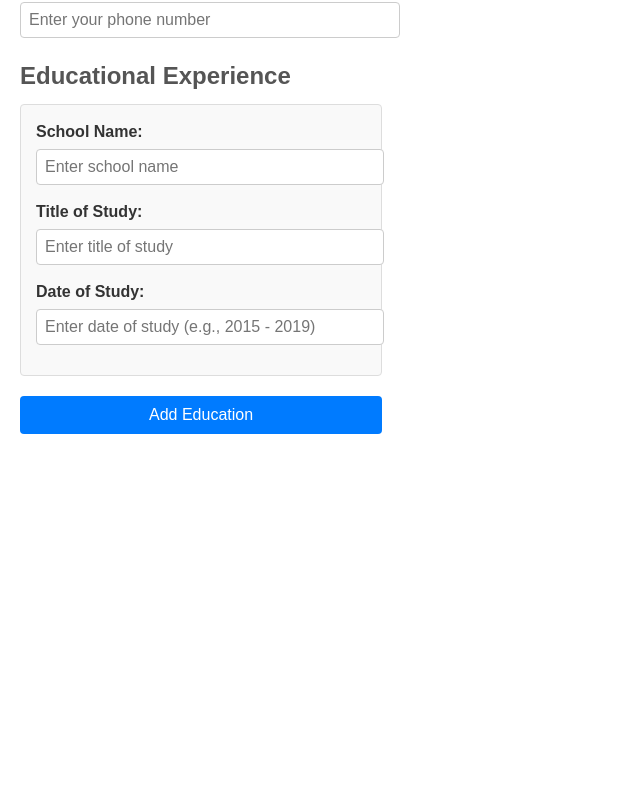
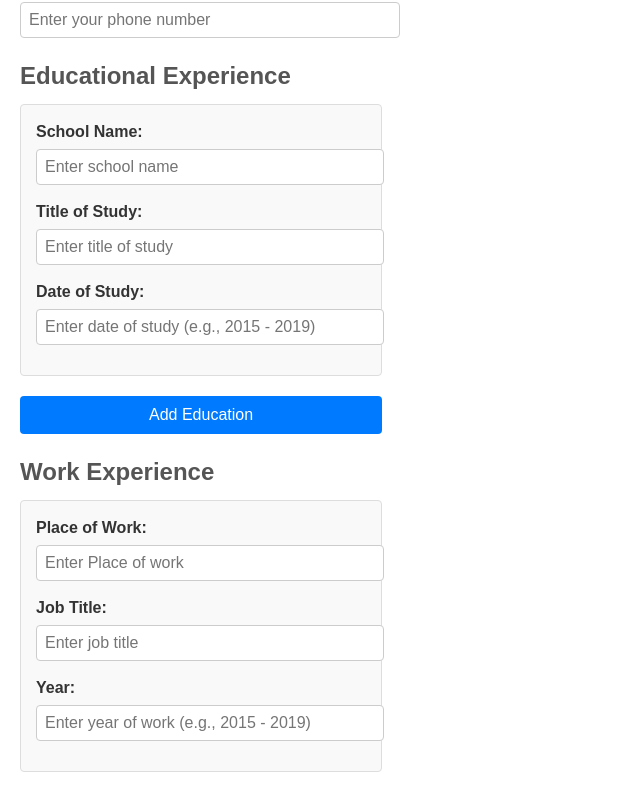
Before and after one commit to thatmehdude/CV-Application, a React (Vite) app: page / in a window 1280 px wide. Shown: the part 378-1188 px from the top of the page, without its empty margins (0-640 px from the left). Before the commit the page ends 852 px from the top, so only its background shows below. Built offline with nearby package versions, Linux system fonts and the light colour scheme.

Commit message:
add work component, update css

```diff
--- a/src/App.css
+++ b/src/App.css
@@ -56,12 +56,14 @@ h1 {
 }
 
 .general-info,
-.education {
+.education,
+.work-experience {
   margin-bottom: 20px;
 }
 
 .general-info h2,
-.education h2 {
+.education h2,
+.work-experience h2 {
   color: #555;
   margin-bottom: 10px;
 }
@@ -91,7 +93,8 @@ h1 {
   box-shadow: 0 0 5px rgba(0, 123, 255, 0.5);
 }
 
-.education-entry {
+.education-entry,
+.workExperience-entry {
   margin-bottom: 20px;
   padding: 15px;
   border: 1px solid #ddd;
--- a/src/App.jsx
+++ b/src/App.jsx
@@ -1,6 +1,7 @@
 import  { useState } from 'react'
 import GeneralInfo from './GeneralInfo';
 import Education from './Education';
+import WorkExperience from './WorkExperience';
 import './App.css'
 
 const App  = () => {
@@ -13,7 +14,13 @@ const App  = () => {
         dateOfSTudy: "",
       },
     ],
-    workExperience: [],
+    workExperience: [
+      {
+        placeOfWork: "",
+        jobTitle: "",
+        year: "",
+      }
+    ],
   });
 
   // Function of update info change
@@ -49,6 +56,17 @@ const App  = () => {
     }));
   };
 
+  // Function to update wwork experience
+  const handleWorkExperienceChange = (index, e) => {
+    const { name, value } = e.target;
+    const newWorkExperience = [...userData.workExperience];
+    newWorkExperience[index] = {...newWorkExperience[index], [name]: value };
+    setUserData((prevData) => ({
+      ...prevData,
+      workExperience: newWorkExperience,
+    }));
+  };
+
   return (
     <div className='app'>
       <h1>CV Application</h1>
@@ -61,6 +79,10 @@ const App  = () => {
         onEducationChange={handleEducationChange}
         onAddEducation={addEducation}
       />
+      <WorkExperience
+        workExperience={userData.workExperience}
+        onWorkExperienceChange={handleWorkExperienceChange}
+      />
     </div>
   );
 }
--- /dev/null
+++ b/src/WorkExperience.jsx
@@ -0,0 +1,49 @@
+/* eslint-disable react/prop-types */
+const WorkExperience = ({ workExperience, onWorkExperienceChange }) => {
+    return (
+      <div className="work-experience">
+        <h2>Work Experience</h2>
+        {workExperience.map((work, index) => (
+          <div key={index} className="workExperience-entry">
+            <form>
+              <div className="form-group">
+                <label htmlFor={`placeOfWork-${index}`}>Place of Work:</label>
+                <input
+                  type="text"
+                  id={`placeOfWork-${index}`}
+                  name="placeOfWOrk"
+                  value={work.placeOfWOrk}
+                  onChange={(e) => onWorkExperienceChange(index, e)}
+                  placeholder="Enter Place of work"
+                />
+              </div>
+              <div className="form-group">
+                <label htmlFor={`jobTitle-${index}`}>Job Title:</label>
+                <input
+                  type="text"
+                  id={`jobTitle-${index}`}
+                  name="jobTitle"
+                  value={work.jobTitle}
+                  onChange={(e) => onWorkExperienceChange(index, e)}
+                  placeholder="Enter job title"
+                />
+              </div>
+              <div className="form-group">
+                <label htmlFor={`year-${index}`}>Year:</label>
+                <input
+                  type="text"
+                  id={`year-${index}`}
+                  name="year"
+                  value={work.year}
+                  onChange={(e) => onWorkExperienceChange(index, e)}
+                  placeholder="Enter year of work (e.g., 2015 - 2019)"
+                />
+              </div>
+            </form>
+          </div>
+        ))}
+      </div>
+    );
+  };
+
+  export default WorkExperience;
```
